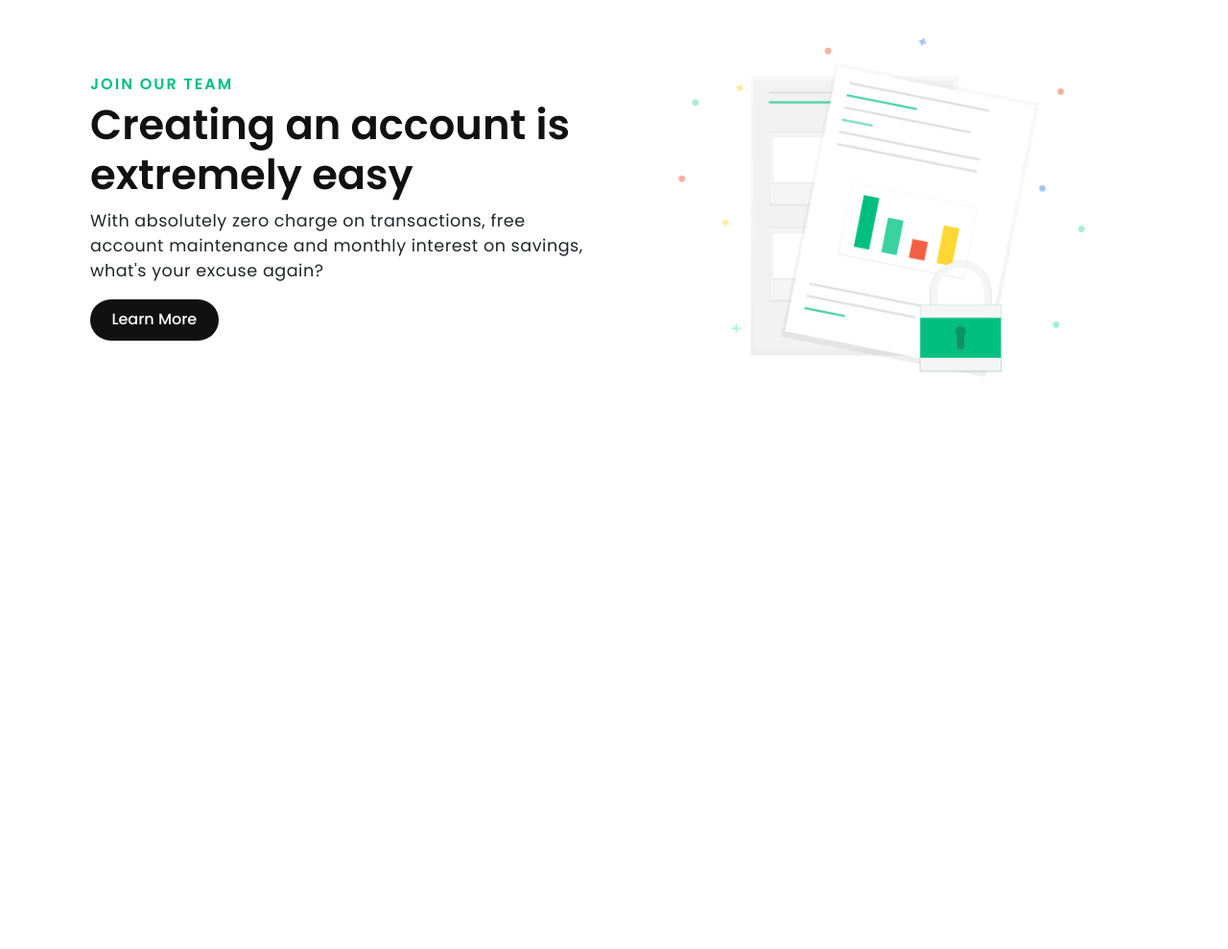
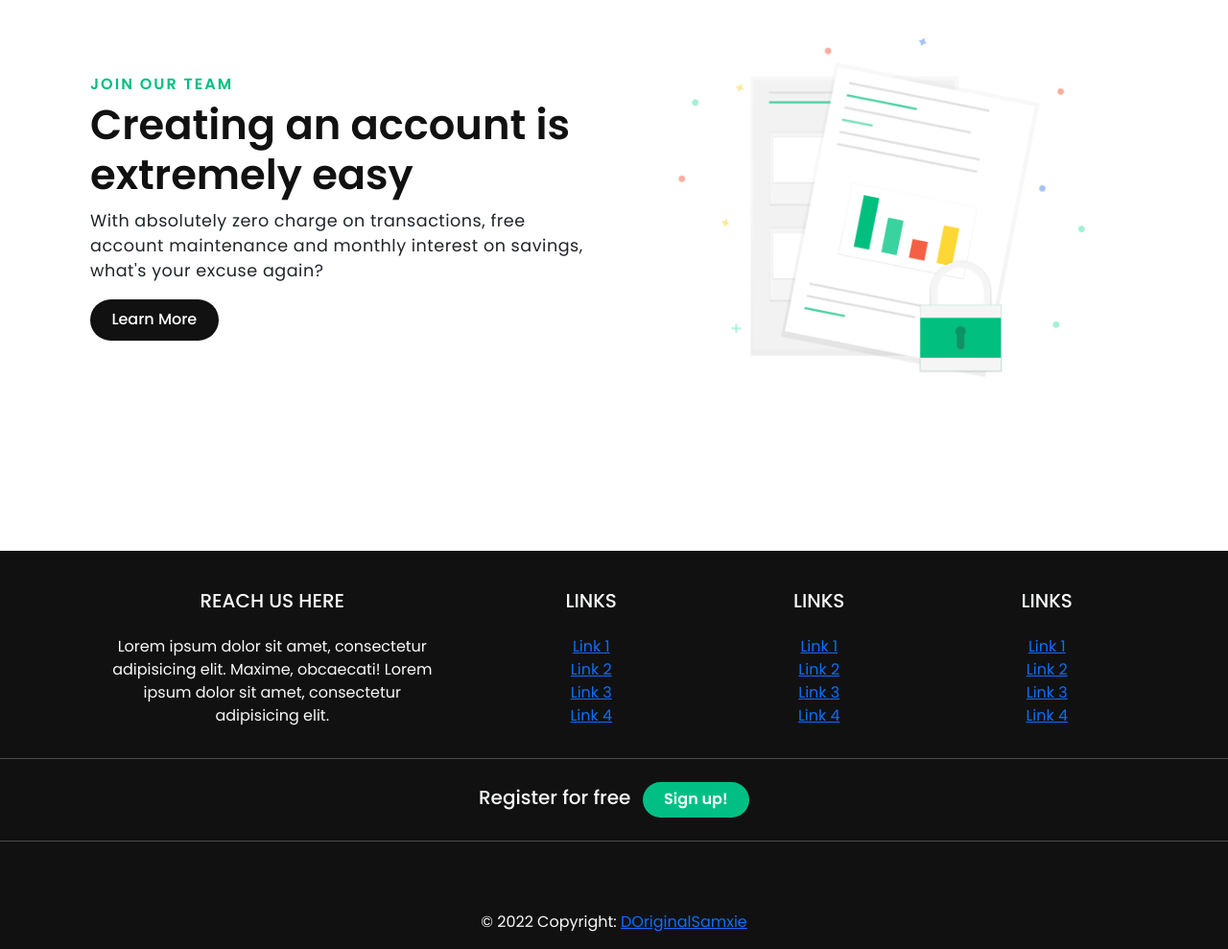
Before and after one commit to DOriginalSamxie/Mr.Money, a plain HTML site: page index.html in a window 1280 px wide. Shown: the part 3061-4050 px from the top of the page at 96% size. Before the commit the page ends 3635 px from the top, so only its background shows below. Drawn offline with nearby package versions, Linux system fonts and the light colour scheme.

Commit message:
first commit

```diff
--- a/index.html
+++ b/index.html
@@ -12,7 +12,7 @@
     />
     <link rel="stylesheet" href="styles.css" />
   </head>
-  <body>
+  <body data-spy="scroll" data-target="#navbarSupportedContent">
     <header>
       <nav class="navbar navbar-expand-lg navbar-dark fixed-top">
         <div class="container-fluid">
@@ -31,16 +31,16 @@
           <div class="collapse navbar-collapse" id="navbarSupportedContent">
             <ul class="navbar-nav mx-auto mb-2 mb-lg-0">
               <li class="nav-item">
-                <a class="nav-link" href="#">About</a>
+                <a class="nav-link" href="#about">About</a>
               </li>
               <li class="nav-item">
-                <a class="nav-link" href="#">Discover</a>
+                <a class="nav-link" href="#discovery">Discover</a>
               </li>
               <li class="nav-item">
-                <a class="nav-link" href="#">Service</a>
+                <a class="nav-link" href="#service">Service</a>
               </li>
               <li class="nav-item">
-                <a class="nav-link" href="#">Sign up</a>
+                <a class="nav-link" href="#sign">Sign up</a>
               </li>
             </ul>
             <button class="btn btn-success text-dark" type="submit">
@@ -65,7 +65,7 @@
         </div>
       </div>
     </header>
-    <section class="about py-5">
+    <section id="about" class="about py-5">
       <div class="row align-items-center container my-5 mx-auto">
         <div class="text col-lg-6 col-md-6 col-12 pt-5 pb-5">
           <h6>PREMIUM BANK</h6>
@@ -82,7 +82,7 @@
         </div>
       </div>
     </section>
-    <section class="discovery py-5">
+    <section id="discovery" class="discovery py-5">
       <div class="row align-items-center container my-5 mx-auto">
         <div class="img col-lg-6 col-md-6 col-12 pt-5 pb-5">
           <img src="/images/2.png" class="img-fluid" alt="" />
@@ -100,7 +100,7 @@
       </div>
     </section>
 
-    <section class="service py-5">
+    <section id="service" class="service py-5">
       <div class="col mx-auto align-items-center my-5">
         <div class="heading text-center pt-5 pb-5">
           <h2 class="font-weight-bold text-light">Our Services</h2>
@@ -136,7 +136,7 @@
       </div>
     </section>
 
-    <section class="sign py-5">
+    <section id="sign" class="sign py-5">
       <div class="row align-items-center container my-5 mx-auto">
         <div class="text col-lg-6 col-md-6 col-12 pt-5 pb-5">
           <h6>JOIN OUR TEAM</h6>
@@ -153,6 +153,159 @@
         </div>
       </div>
     </section>
+    <footer
+      class="page-footer font-small stylish-color-dark pt-4 text-light
+      style="padding-left: 0px"
+    >
+      <!-- Footer Links -->
+      <div class="container text-center text-md-left">
+        <!-- Grid row -->
+        <div class="row">
+          <!-- Grid column -->
+          <div class="col-md-4 mx-auto">
+            <!-- Content -->
+            <h5 class="font-weight-bold text-uppercase mt-3 mb-4">
+              Reach Us here
+            </h5>
+            <p>
+              Lorem ipsum dolor sit amet, consectetur adipisicing elit. Maxime, obcaecati!
+              Lorem ipsum dolor sit amet, consectetur adipisicing elit.
+            </p>
+          </div>
+          <!-- Grid column -->
+
+          <hr class="clearfix w-100 d-md-none" />
+
+          <!-- Grid column -->
+          <div class="col-md-2 mx-auto">
+            <!-- Links -->
+            <h5 class="font-weight-bold text-uppercase mt-3 mb-4">Links</h5>
+
+            <ul class="list-unstyled">
+              <li>
+                <a href="#!">Link 1</a>
+              </li>
+              <li>
+                <a href="#!">Link 2</a>
+              </li>
+              <li>
+                <a href="#!">Link 3</a>
+              </li>
+              <li>
+                <a href="#!">Link 4</a>
+              </li>
+            </ul>
+          </div>
+          <!-- Grid column -->
+
+          <hr class="clearfix w-100 d-md-none" />
+
+          <!-- Grid column -->
+          <div class="col-md-2 mx-auto">
+            <!-- Links -->
+            <h5 class="font-weight-bold text-uppercase mt-3 mb-4">Links</h5>
+
+            <ul class="list-unstyled">
+              <li>
+                <a href="#!">Link 1</a>
+              </li>
+              <li>
+                <a href="#!">Link 2</a>
+              </li>
+              <li>
+                <a href="#!">Link 3</a>
+              </li>
+              <li>
+                <a href="#!">Link 4</a>
+              </li>
+            </ul>
+          </div>
+          <!-- Grid column -->
+
+          <hr class="clearfix w-100 d-md-none" />
+
+          <!-- Grid column -->
+          <div class="col-md-2 mx-auto">
+            <!-- Links -->
+            <h5 class="font-weight-bold text-uppercase mt-3 mb-4">Links</h5>
+
+            <ul class="list-unstyled">
+              <li>
+                <a href="#!">Link 1</a>
+              </li>
+              <li>
+                <a href="#!">Link 2</a>
+              </li>
+              <li>
+                <a href="#!">Link 3</a>
+              </li>
+              <li>
+                <a href="#!">Link 4</a>
+              </li>
+            </ul>
+          </div>
+          <!-- Grid column -->
+        </div>
+        <!-- Grid row -->
+      </div>
+      <!-- Footer Links -->
+
+      <hr />
+
+      <!-- Call to action -->
+      <ul class="list-unstyled list-inline text-center py-2">
+        <li class="list-inline-item">
+          <h5 class="mb-1">Register for free</h5>
+        </li>
+        <li class="list-inline-item">
+          <a
+            href="#!"
+            class="btn btn-danger btn-rounded waves-effect waves-light"
+            >Sign up!</a
+          >
+        </li>
+      </ul>
+      <!-- Call to action -->
+
+      <hr />
+
+      <!-- Social buttons -->
+      <ul class="list-unstyled list-inline text-center">
+        <li class="list-inline-item">
+          <a class="btn-floating btn-fb mx-1 waves-effect waves-light">
+            <i class="fab fa-facebook-f"> </i>
+          </a>
+        </li>
+        <li class="list-inline-item">
+          <a class="btn-floating btn-tw mx-1 waves-effect waves-light">
+            <i class="fab fa-twitter"> </i>
+          </a>
+        </li>
+        <li class="list-inline-item">
+          <a class="btn-floating btn-gplus mx-1 waves-effect waves-light">
+            <i class="fab fa-google-plus-g"> </i>
+          </a>
+        </li>
+        <li class="list-inline-item">
+          <a class="btn-floating btn-li mx-1 waves-effect waves-light">
+            <i class="fab fa-linkedin-in"> </i>
+          </a>
+        </li>
+        <li class="list-inline-item">
+          <a class="btn-floating btn-dribbble mx-1 waves-effect waves-light">
+            <i class="fab fa-dribbble"> </i>
+          </a>
+        </li>
+      </ul>
+      <!-- Social buttons -->
+
+      <!-- Copyright -->
+      <div class="footer-copyright text-center py-3">
+        © 2022 Copyright:
+        <a href="/"> DOriginalSamxie</a>
+      </div>
+      <!-- Copyright -->
+    </footer>
     <script
       src="https://cdn.jsdelivr.net/npm/@popperjs/core@2.11.5/dist/umd/popper.min.js"
       integrity="sha384-Xe+8cL9oJa6tN/veChSP7q+mnSPaj5Bcu9mPX5F5xIGE0DVittaqT5lorf0EI7Vk"
--- a/styles.css
+++ b/styles.css
@@ -6,6 +6,9 @@ font-family: 'Poppins', sans-serif; */
   padding: 0;
   box-sizing: border-box;
   font-family: 'Poppins', sans-serif;
+}
+html {
+  scroll-behavior: smooth;
 }
 
 .navbar {
@@ -25,7 +28,8 @@ font-family: 'Poppins', sans-serif; */
   padding-inline: 0.8rem;
 }
 
-#navbarSupportedContent > ul > li:nth-child(n) > a:hover {
+#navbarSupportedContent > ul > li:nth-child(n) > a:hover,
+#navbarSupportedContent > ul > li:nth-child(n) > a:active {
   color: #00bf85;
 }
 
@@ -206,3 +210,19 @@ font-family: 'Poppins', sans-serif; */
   text-decoration: none;
   color: #fff;
 }
+
+body > footer {
+  background: #111;
+}
+
+body
+  > footer
+  > ul.list-unstyled.list-inline.text-center.py-2
+  > li:nth-child(2)
+  > a {
+  background: #00bf85;
+  font-weight: 600;
+  padding: 0.4rem 1.4rem;
+  border-radius: 30px;
+  border: none;
+}
```
